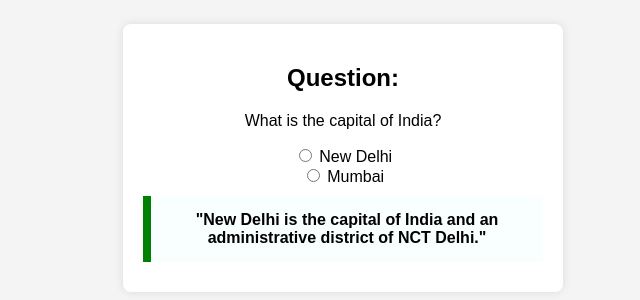
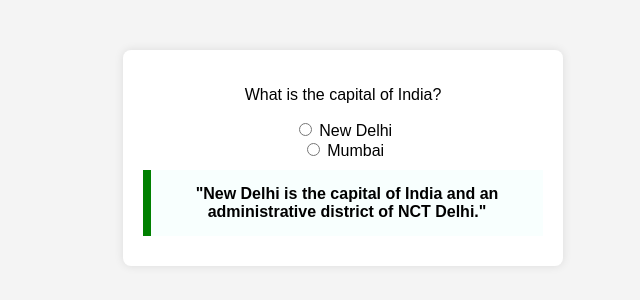
Before and after one commit to acciojob/trivia-Toshika-02, a website: page main.html in a window 1280 px wide. Shown: the part 242-542 px from the top of the page, without its empty margins (297-937 px from the left). Drawn offline with Linux system fonts and the light colour scheme.

Commit message:
created a submission

```diff
--- a/main.html
+++ b/main.html
@@ -9,7 +9,6 @@
 <body>
 	<!-- the entire body must be written by student -->
 	<div class="question-container">
-    <h2>Question:</h2>
     <p>What is the capital of India?</p>
 
     <form>
```
